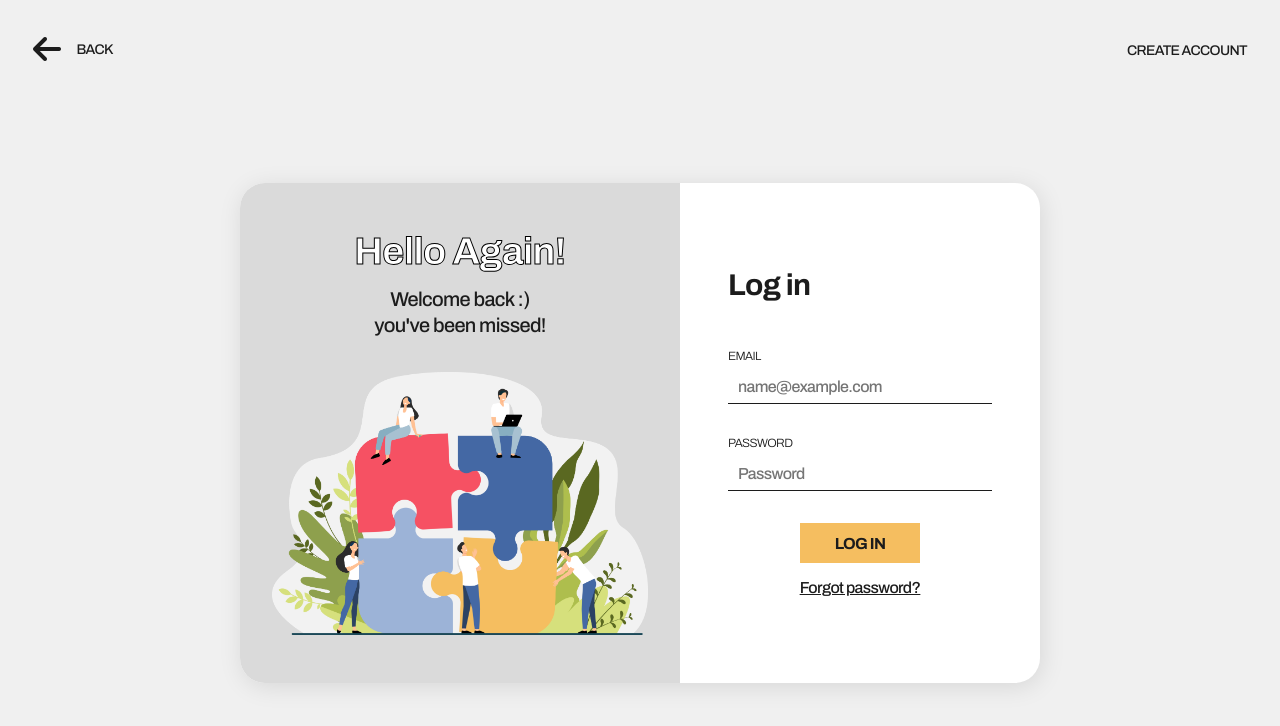
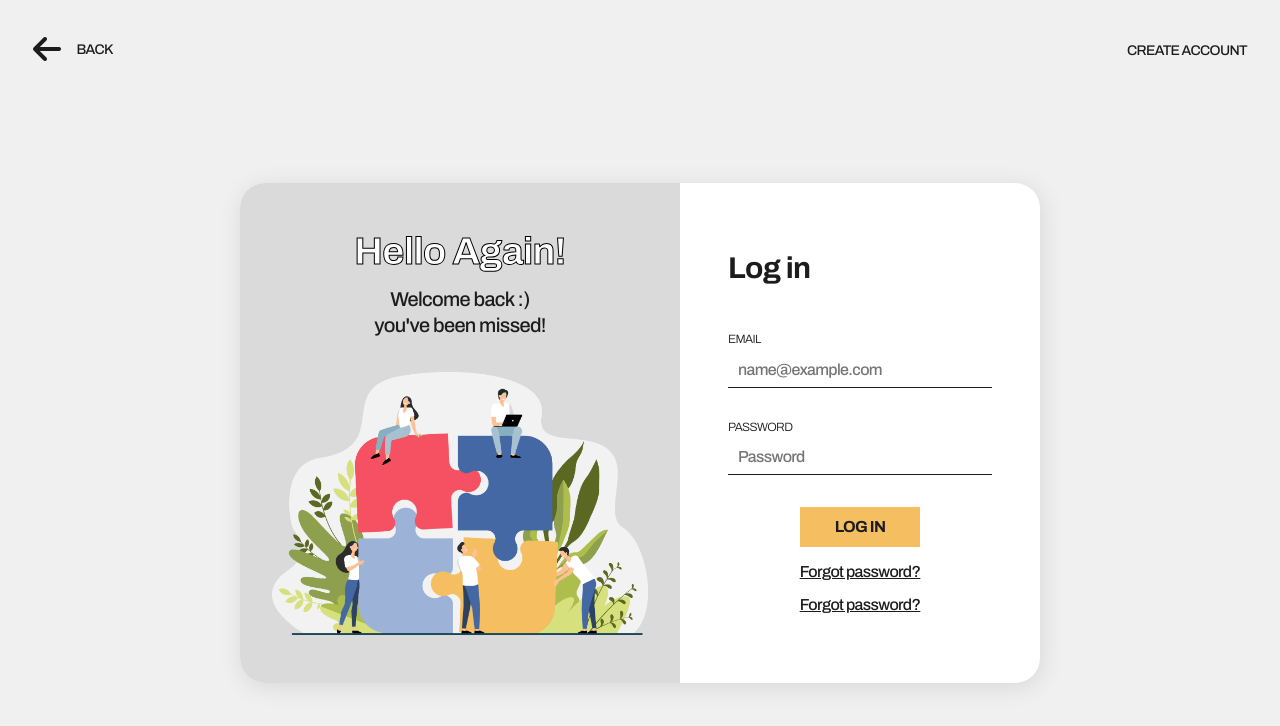
Before and after one commit to Hoon-Yim/DoForYou, a React (Create React App) app in the folder client/: page /login in a window 1280 px wide. Shown: the top 726 px of the page. Built offline with nearby package versions, Linux system fonts and the light colour scheme; no server answers.

Commit message:
Front-end updated

```diff
--- a/client/src/components/pages/LogIn/LogIn.js
+++ b/client/src/components/pages/LogIn/LogIn.js
@@ -125,6 +125,14 @@ function Login() {
                                             Forgot password?
                                         </Link>
                                     </div>
+                                    <div className="login-bottom">
+                                        <Link
+                                            to="/forgot-password"
+                                            className="login-bottom-link"
+                                        >
+                                            Forgot password?
+                                        </Link>
+                                    </div>
                                 </div>
                             </div>
                         </div>
```
